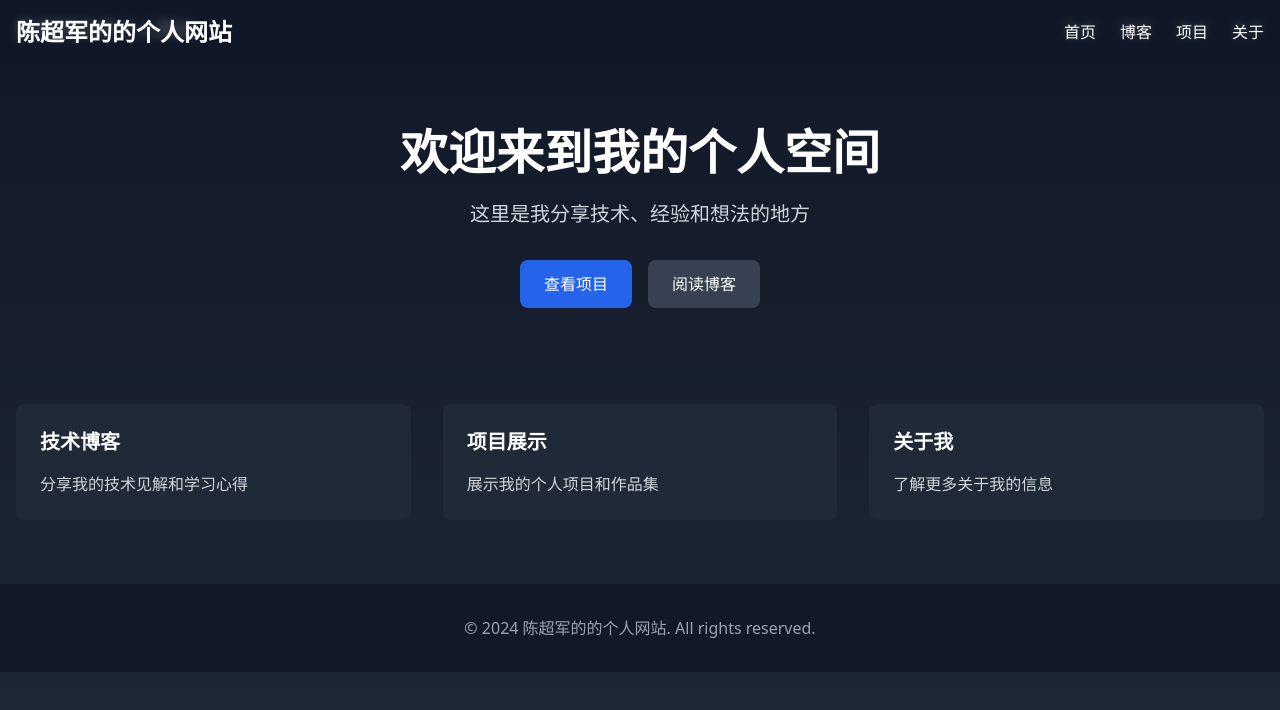
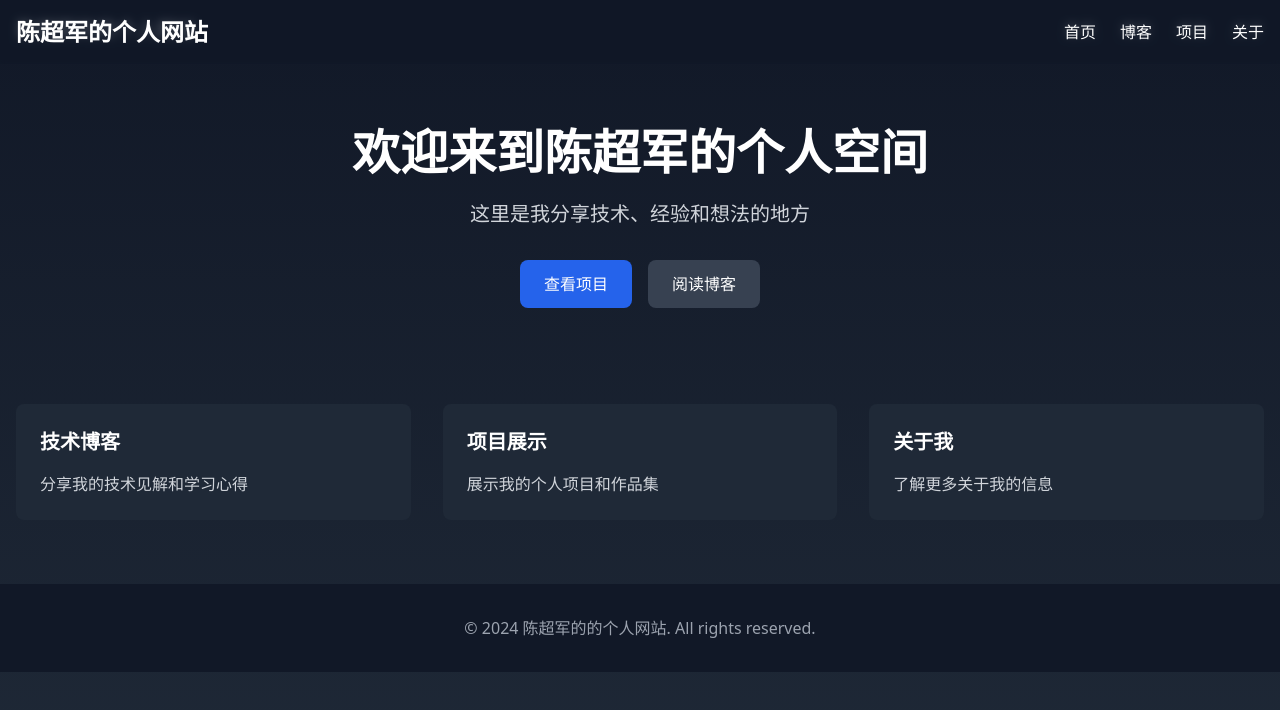
Before and after one commit to ChaojunCHAN/personal_web, a Next.js app: page / in a window 1280 px wide. Shown: the top 710 px of the page. Built offline with nearby package versions, Linux system fonts and the light colour scheme.

Commit message:
Update page.tsx

```diff
--- a/src/app/page.tsx
+++ b/src/app/page.tsx
@@ -7,7 +7,7 @@ export default function Home() {
       <nav className="fixed top-0 w-full bg-gray-900/80 backdrop-blur-sm z-50">
         <div className="container mx-auto px-4 py-4">
           <div className="flex justify-between items-center">
-            <h1 className="text-2xl font-bold">陈超军的的个人网站</h1>
+            <h1 className="text-2xl font-bold">陈超军的个人网站</h1>
             <div className="space-x-6">
               <Link href="/" className="hover:text-blue-400 transition-colors">首页</Link>
               <Link href="/blog" className="hover:text-blue-400 transition-colors">博客</Link>
@@ -21,7 +21,7 @@ export default function Home() {
       {/* 主要内容 */}
       <div className="container mx-auto px-4 pt-32 pb-16">
         <section className="max-w-4xl mx-auto text-center">
-          <h2 className="text-5xl font-bold mb-6">欢迎来到我的个人空间</h2>
+          <h2 className="text-5xl font-bold mb-6">欢迎来到陈超军的个人空间</h2>
           <p className="text-xl text-gray-300 mb-8">
             这里是我分享技术、经验和想法的地方
           </p>
```
